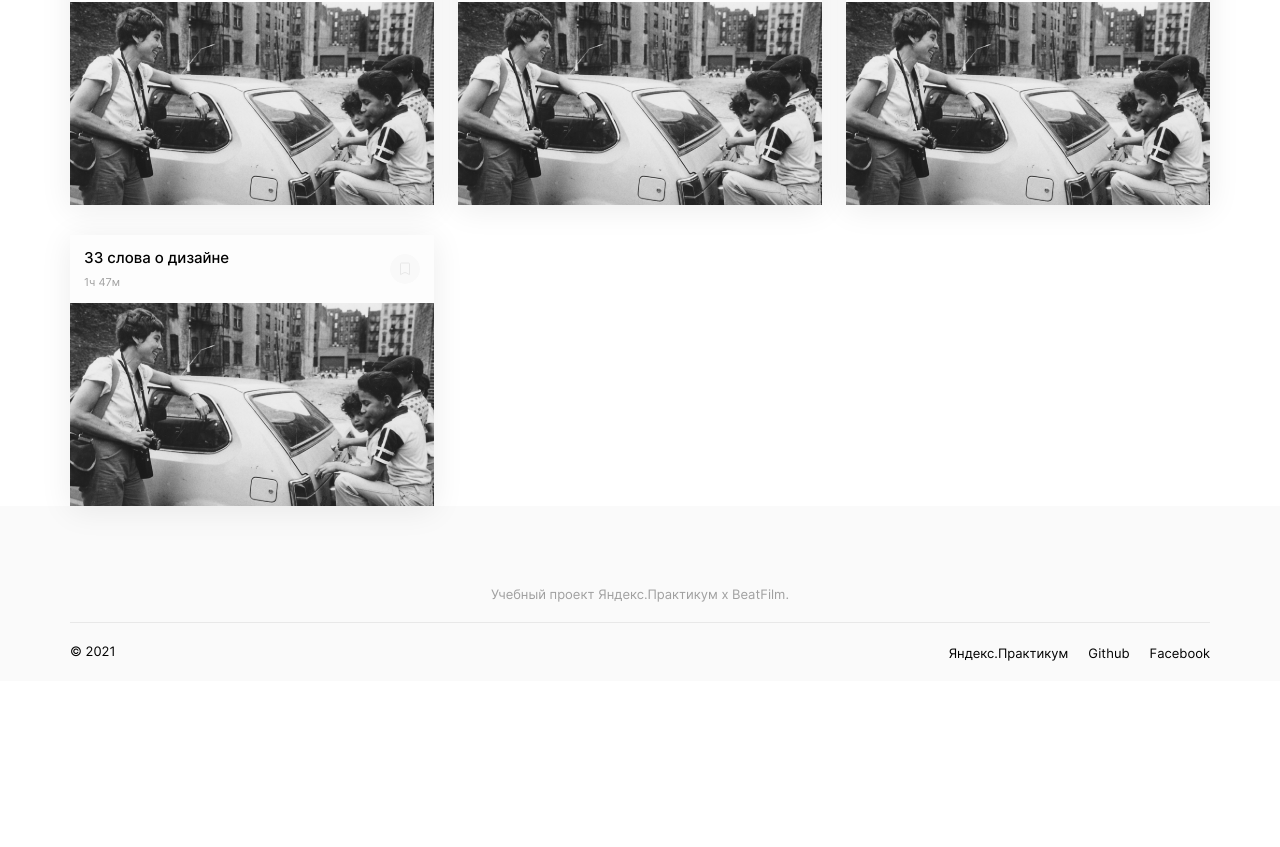
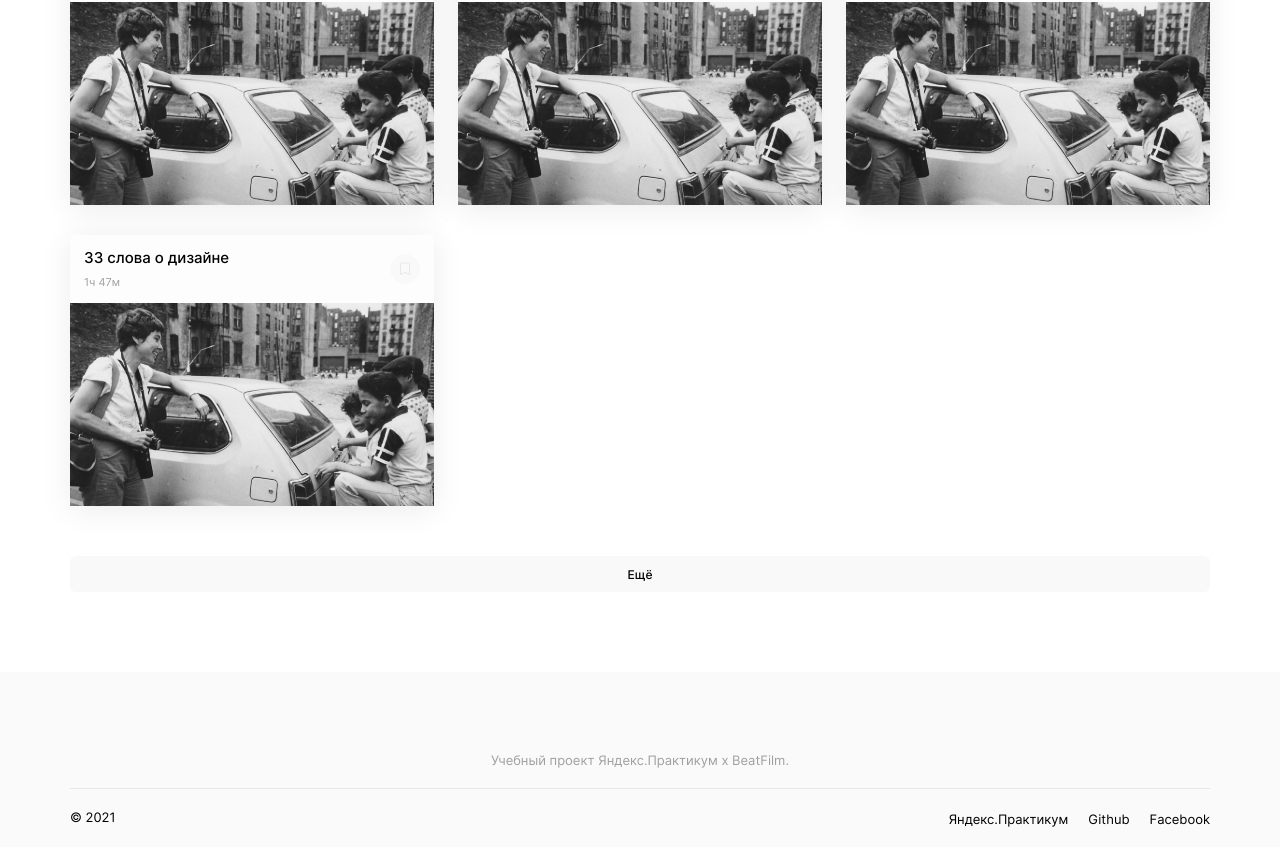
Before and after one commit to vadimshift/movies-explorer-frontend, a React (Create React App) app: page / in a window 1280 px wide. Shown: the part 362-1209 px from the top of the page. Before the commit the page ends 1043 px from the top, so only its background shows below. Built offline with nearby package versions, Linux system fonts and the light colour scheme.

Commit message:
сверстал компонент more

```diff
--- /dev/null
+++ b/src/components/More/More.css
@@ -0,0 +1,30 @@
+.more {
+    max-width: 1280px;
+    padding-right: 70px;
+    padding-left: 70px;
+}
+
+.more__button {
+    padding: 0;
+    height: 36px;
+    width: 100%;
+    /* margin-left: 70px;
+    margin-right: 70px; */
+    margin-top: 50px;
+    margin-bottom: 80px;
+    border-radius: 6px;
+    border: none;
+    background: #F9F9F9;
+    font-family: 'Inter', 'Arial', sans-serif;
+    font-size: 12px;
+    font-style: normal;
+    font-weight: 500;
+    line-height: 15px;
+    letter-spacing: 0px;
+    text-align: center;
+    cursor: pointer;
+}
+
+.more__button:hover {
+    opacity: 0.8;
+}
--- /dev/null
+++ b/src/components/More/More.js
@@ -0,0 +1,11 @@
+import './More.css';
+
+function More() {
+  return (
+        <section className="more">
+            <button type="button" className="more__button">Ещё</button>
+        </section>
+  );
+}
+
+export default More;
--- a/src/components/MoviesCardList/MoviesCardList.js
+++ b/src/components/MoviesCardList/MoviesCardList.js
@@ -1,14 +1,18 @@
 import './MoviesCardList.css';
 import MoviesCard from "../MoviesCard/MoviesCard";
+import More from "../More/More";
 
 function MoviesCardList() {
   return (
+      <div>
         <section className="movies-card-list">
             <MoviesCard />
             <MoviesCard />
             <MoviesCard />
             <MoviesCard />
         </section>
+        <More />
+    </div>
   );
 }
 
```
